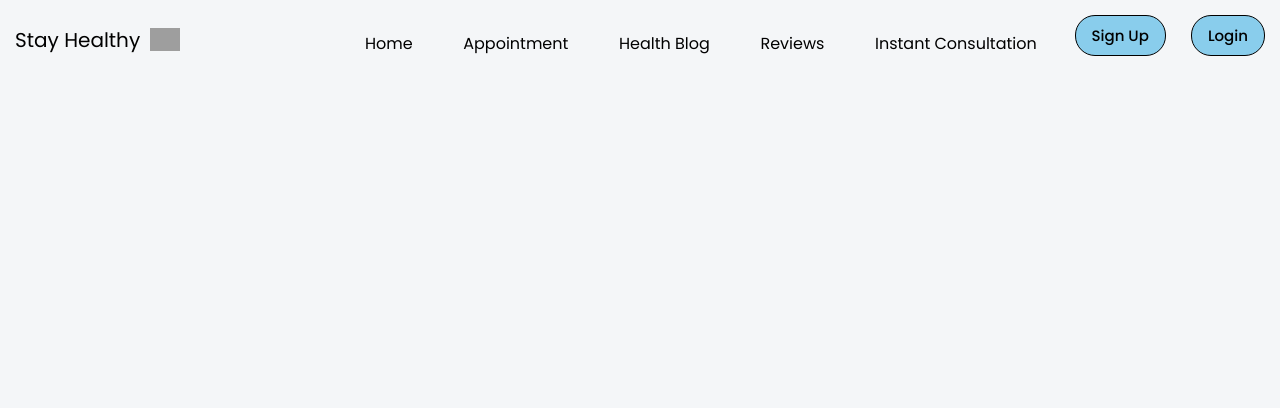
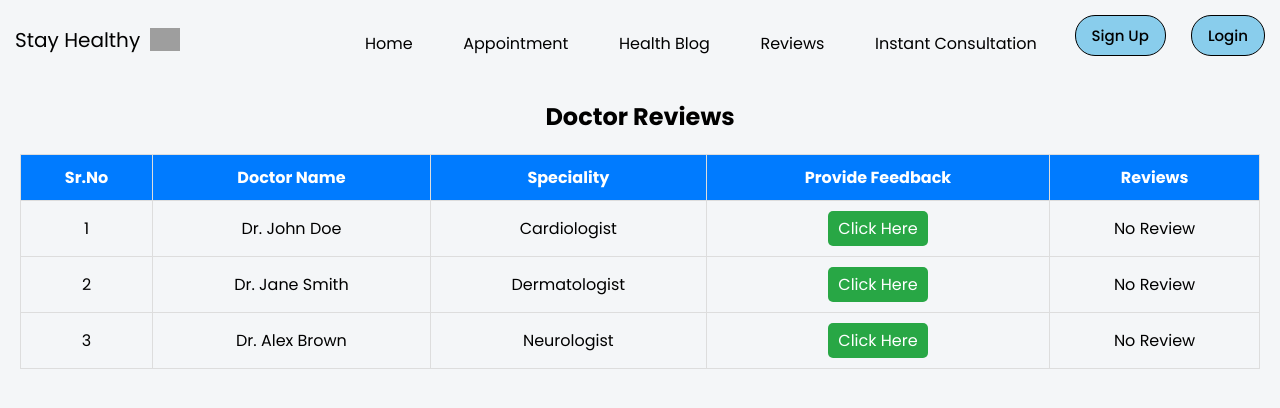
Before and after one commit to Raaid-Shaheer/test_med_app, a React (Create React App) app in the folder test_med/: page /reviewspage in a window 1280 px wide. Shown: the top 408 px of the page. Built offline with nearby package versions, Linux system fonts and the light colour scheme; grey boxes are pictures that could not be loaded.

Commit message:
added the reviewspage and reviewsform

```diff
--- a/test_med/src/App.js
+++ b/test_med/src/App.js
@@ -9,6 +9,8 @@ import InstantConsultation from './Components/InstantConsultationBooking/Instant
 import FindDoctorSearch from "./Components/FindDoctorSearch/FindDoctorSearch";
 import BookingConsultation from "./Components/BookingConsultation";
 import Notification from "./Components/Notifications/Notifications";
+import ReviewsPage from "./Components/ReviewPage/ReviewsPage";
+import ReviewForm from "./Components/ReviewForm/ReviewForm";
 
 
 function App() {
@@ -23,6 +25,7 @@ function App() {
         <Route path="/signup" element={<SignUpPage />} />    {/* Sign Up page */}
         <Route path="/instant-consultation" element={<InstantConsultation />} />
         <Route path="/appointments" element={<BookingConsultation />} />
+        <Route path="/reviewspage" element={<ReviewsPage />} />
       </Routes>
     </Notification>
 
--- a/test_med/src/Components/Navbar/Navbar.js
+++ b/test_med/src/Components/Navbar/Navbar.js
@@ -60,7 +60,7 @@ const Navbar = () => {
             </button>
           </li>
           <li className="link-item">
-            <button onClick={() => handleNavigation("/reviews")} className="link-button">
+            <button onClick={() => handleNavigation("/reviewspage")} className="link-button">
               Reviews
             </button>
           </li>
--- /dev/null
+++ b/test_med/src/Components/ReviewForm/ReviewForm.css
@@ -0,0 +1,54 @@
+.review-form-container {
+  padding: 20px;
+  font-family: Arial, sans-serif;
+}
+
+.review-form-container h3 {
+  text-align: center;
+  margin-bottom: 10px;
+}
+
+.review-form-container p {
+  margin: 5px 0;
+}
+
+.review-form-container textarea {
+  width: 100%;
+  padding: 10px;
+  margin: 10px 0;
+  border-radius: 5px;
+  border: 1px solid #ccc;
+  resize: none;
+  font-family: Arial, sans-serif;
+}
+
+.review-form-buttons {
+  display: flex;
+  justify-content: space-between;
+}
+
+.submit-review-btn {
+  padding: 8px 15px;
+  background-color: #007bff;
+  color: white;
+  border: none;
+  border-radius: 5px;
+  cursor: pointer;
+}
+
+.submit-review-btn:hover {
+  background-color: #0069d9;
+}
+
+.cancel-review-btn {
+  padding: 8px 15px;
+  background-color: #6c757d;
+  color: white;
+  border: none;
+  border-radius: 5px;
+  cursor: pointer;
+}
+
+.cancel-review-btn:hover {
+  background-color: #5a6268;
+}
--- /dev/null
+++ b/test_med/src/Components/ReviewForm/ReviewForm.js
@@ -0,0 +1,53 @@
+import React, { useState } from "react";
+import "./ReviewForm.css";
+
+const ReviewForm = ({ doctorName, doctorSpeciality, onClose }) => {
+  const [reviewText, setReviewText] = useState("");
+
+  const handleSubmit = (e) => {
+    e.preventDefault();
+
+    // Save review in localStorage with key 'review-DoctorName'
+    if (reviewText.trim() !== "") {
+      localStorage.setItem(`review-${doctorName}`, reviewText.trim());
+      setReviewText("");
+      onClose(); // Close popup
+    }
+  };
+
+  return (
+    <div className="review-form-container">
+      <h3>Provide Feedback</h3>
+      <p>
+        <strong>Doctor:</strong> {doctorName}
+      </p>
+      <p>
+        <strong>Speciality:</strong> {doctorSpeciality}
+      </p>
+
+      <form onSubmit={handleSubmit}>
+        <textarea
+          placeholder="Write your review here..."
+          value={reviewText}
+          onChange={(e) => setReviewText(e.target.value)}
+          rows="5"
+          required
+        />
+        <div className="review-form-buttons">
+          <button type="submit" className="submit-review-btn">
+            Submit Review
+          </button>
+          <button
+            type="button"
+            className="cancel-review-btn"
+            onClick={onClose}
+          >
+            Cancel
+          </button>
+        </div>
+      </form>
+    </div>
+  );
+};
+
+export default ReviewForm;
--- /dev/null
+++ b/test_med/src/Components/ReviewPage/ReviewsPage.css
@@ -0,0 +1,61 @@
+.reviews-page-container {
+  padding: 20px;
+  font-family: Arial, sans-serif;
+}
+
+.reviews-page-container h2 {
+  text-align: center;
+  margin-bottom: 20px;
+}
+
+.reviews-table {
+  width: 100%;
+  border-collapse: collapse;
+}
+
+.reviews-table th,
+.reviews-table td {
+  border: 1px solid #ddd;
+  padding: 10px;
+  text-align: center;
+}
+
+.reviews-table th {
+  background-color: #007bff;
+  color: white;
+}
+
+.feedback-btn {
+  padding: 5px 10px;
+  background-color: #28a745;
+  color: white;
+  border: none;
+  cursor: pointer;
+  border-radius: 5px;
+}
+
+.feedback-btn:hover {
+  background-color: #218838;
+}
+
+/* ReviewForm popup */
+.review-form-popup {
+  position: fixed;
+  top: 0;
+  left: 0;
+  width: 100%;
+  height: 100%;
+  background-color: rgba(0, 0, 0, 0.6);
+  display: flex;
+  justify-content: center;
+  align-items: center;
+  z-index: 1000;
+}
+
+.review-form-popup > div {
+  background-color: #fff;
+  padding: 20px;
+  border-radius: 8px;
+  width: 400px;
+  max-width: 90%;
+}
--- /dev/null
+++ b/test_med/src/Components/ReviewPage/ReviewsPage.js
@@ -0,0 +1,74 @@
+import React, { useState, useEffect } from "react";
+import ReviewForm from "../ReviewForm/ReviewForm"; // Your existing ReviewForm
+import "./ReviewsPage.css";
+
+const ReviewsPage = () => {
+  const [selectedDoctor, setSelectedDoctor] = useState(null);
+  const [doctorsList, setDoctorsList] = useState([]);
+
+  // Load doctors list from localStorage or define static list
+  useEffect(() => {
+    const storedDoctors = JSON.parse(localStorage.getItem("doctorsList"));
+    if (storedDoctors && storedDoctors.length > 0) {
+      setDoctorsList(storedDoctors);
+    } else {
+      // Static example if no data in localStorage
+      setDoctorsList([
+        { name: "Dr. John Doe", speciality: "Cardiologist" },
+        { name: "Dr. Jane Smith", speciality: "Dermatologist" },
+        { name: "Dr. Alex Brown", speciality: "Neurologist" },
+      ]);
+    }
+  }, []);
+
+  return (
+    <div className="reviews-page-container">
+      <h2>Doctor Reviews</h2>
+
+      <table className="reviews-table">
+        <thead>
+          <tr>
+            <th>Sr.No</th>
+            <th>Doctor Name</th>
+            <th>Speciality</th>
+            <th>Provide Feedback</th>
+            <th>Reviews</th>
+          </tr>
+        </thead>
+        <tbody>
+          {doctorsList.map((doctor, index) => (
+            <tr key={index}>
+              <td>{index + 1}</td>
+              <td>{doctor.name}</td>
+              <td>{doctor.speciality}</td>
+              <td>
+                <button
+                  className="feedback-btn"
+                  onClick={() => setSelectedDoctor(doctor)}
+                >
+                  Click Here
+                </button>
+              </td>
+              <td>
+                {localStorage.getItem(`review-${doctor.name}`) || "No Review"}
+              </td>
+            </tr>
+          ))}
+        </tbody>
+      </table>
+
+      {/* Review form popup */}
+      {selectedDoctor && (
+        <div className="review-form-popup">
+          <ReviewForm
+            doctorName={selectedDoctor.name}
+            doctorSpeciality={selectedDoctor.speciality}
+            onClose={() => setSelectedDoctor(null)}
+          />
+        </div>
+      )}
+    </div>
+  );
+};
+
+export default ReviewsPage;
```
